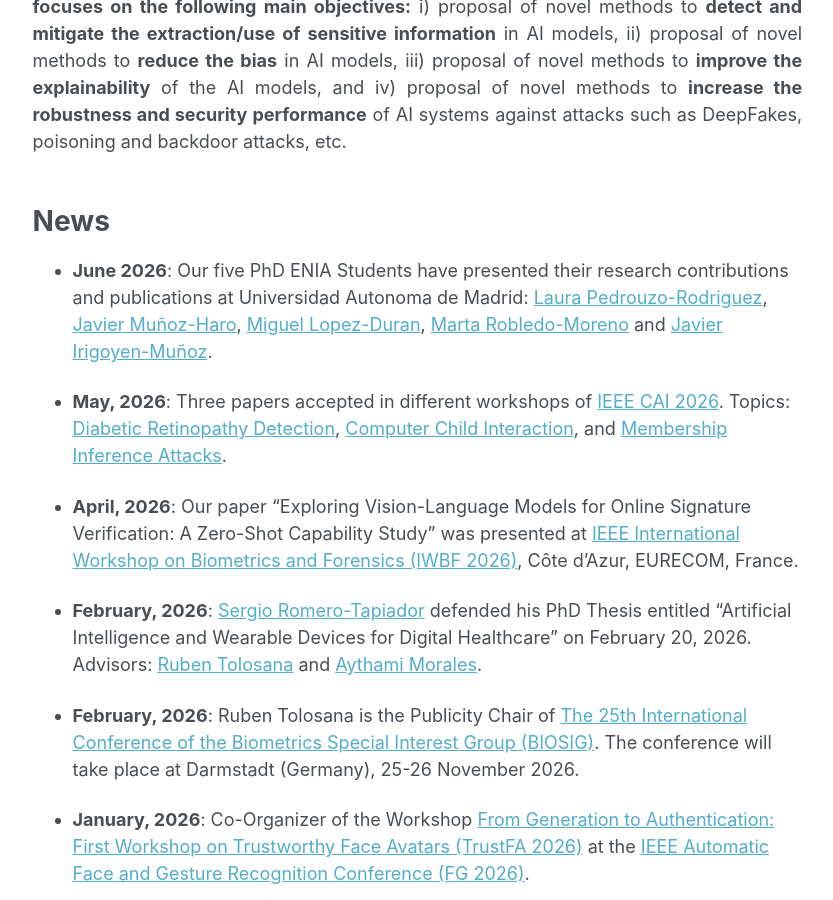
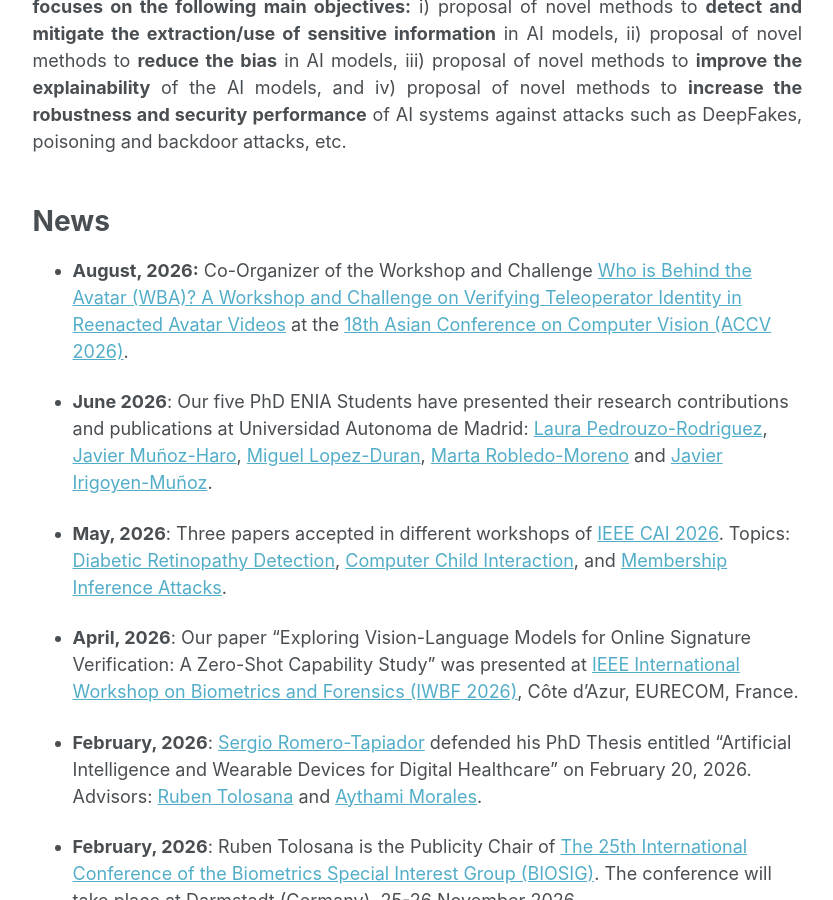
Before and after one commit to catedraeniauam/catedraeniauam.github.io, a Jekyll site: the page built from _pages/about.md, in a window 1280 px wide and 900 px high, scrolled down 1312 px. Shown: the whole window, without its empty margins (249-1082 px from the left). Built offline with Jekyll 4.4.1, drawn with Linux system fonts in a browser that asks for light colours.

Commit message:
agregamos una nueva noticia

```diff
--- a/_pages/about.md
+++ b/_pages/about.md
@@ -63,6 +63,8 @@ Description
 
 News
 ======
+
+- **August, 2026:** Co-Organizer of the Workshop and Challenge [Who is Behind the Avatar (WBA)? A Workshop and Challenge on Verifying Teleoperator Identity in Reenacted Avatar Videos](https://sites.google.com/yy.d3c.osaka-u.ac.jp/wba2026/) at the [18th Asian Conference on Computer Vision (ACCV 2026)](https://accv2026.org/).
 
 - **June 2026**: Our five PhD ENIA Students have presented their research contributions and publications at Universidad Autonoma de Madrid: <a href="https://scholar.google.com/citations?user=xYLElMkAAAAJ&hl=en">Laura Pedrouzo-Rodriguez</a>, <a href="https://scholar.google.com/citations?user=thSi0EoAAAAJ&hl=en&oi=ao">Javier Muñoz-Haro</a>, <a href="https://scholar.google.com/citations?user=tGNzY0EAAAAJ&hl=en">Miguel Lopez-Duran</a>, <a href="https://scholar.google.com/citations?user=3rjxsSYAAAAJ&hl=en">Marta Robledo-Moreno</a> and <a href="https://scholar.google.com/citations?hl=es&user=c-F982gAAAAJ">Javier Irigoyen-Muñoz</a>.
 
```
